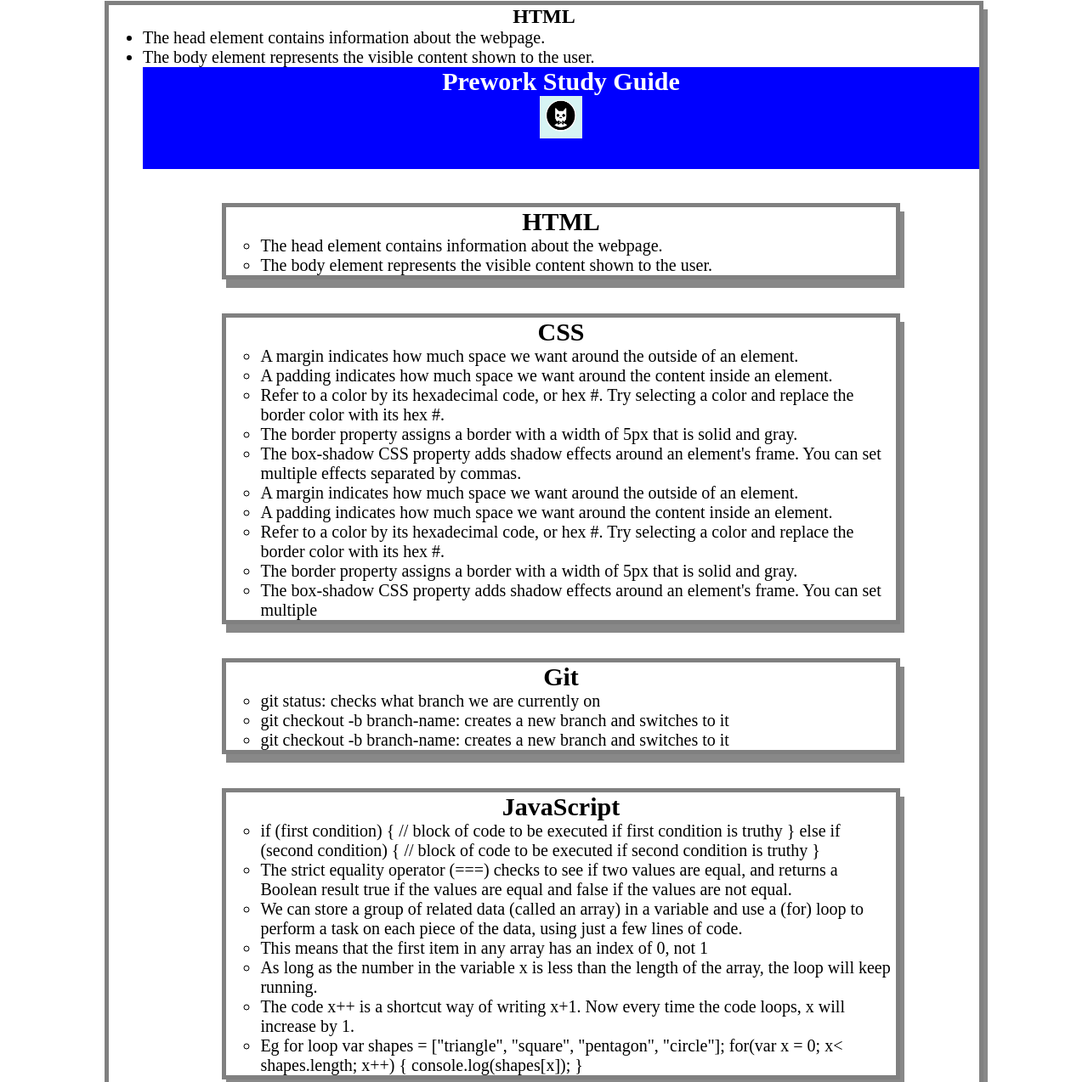
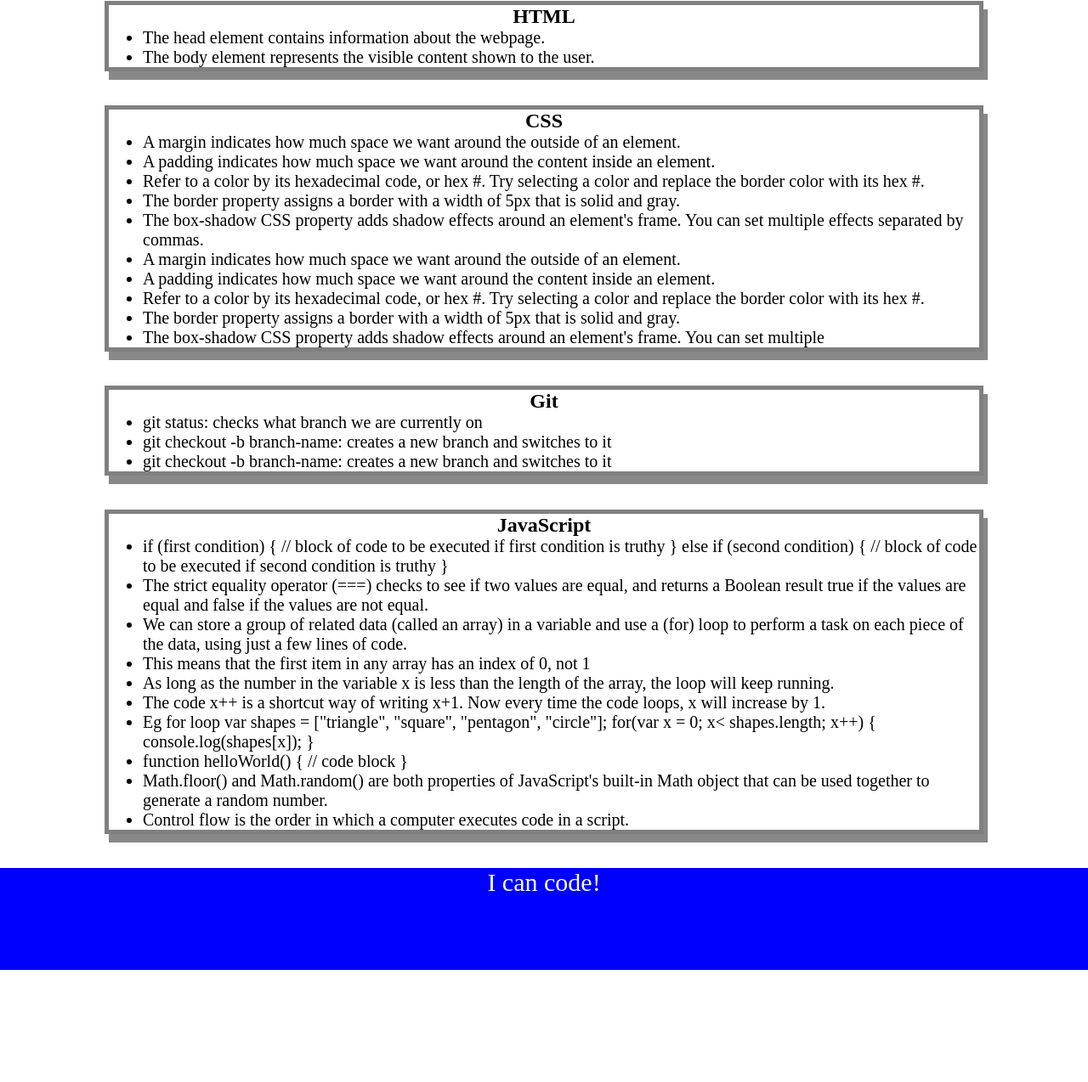
Before and after one commit to Amrit1-kaur/Prework-study-guide, a plain HTML site: page index.html in a window 1280 px wide. Shown: the part 159-1433 px from the top of the page at 85% size. After the commit the page ends 1301 px from the top, so only its background shows below. Drawn offline with Linux system fonts and the light colour scheme.

Commit message:
Added Javascript in the project and linked with HTML

```diff
--- a/assets/script.js
+++ b/assets/script.js
@@ -1,18 +1,26 @@
- /*var topic = "HTML";
+var topics = ['HTML', 'CSS', 'Git', 'JavaScript'];
+var randomTopic = topics[Math.floor(Math.random() *topics.length)];
 
-if (topic === 'HTML') {
+function listTopics(){
+for (var x = 0;x < topics.length; x++){
+console.log(topics[x]);
+}}
+
+ function selectTopic(){
+if (randomTopic === 'HTML') {
   console.log("Let's study HTML!");
-} else if (topic === 'CSS') {
+} else if (randomTopic === 'CSS') {
   console.log("Let's study CSS!");
-} else if (topic === 'Git') {
+} else if (randomTopic === 'Git') {
   console.log("Let's study Git!");
-} else if (topic === 'JavaScript') {
+} else if (randomTopic === 'JavaScript') {
   console.log("Let's study JavaScript!");
 } else {
   console.log('Please try again!');}
-*/
+ }
 
-  var topics = ['HTML', 'CSS', 'Git', 'JavaScript'];
-  for (var x = 0;x < topics.length; x++){
-console.log(topics[x]);
-  }
+
+  console.log('Here are the topics we learned through prework')
+listTopics();
+console.log('Which topic should we study first')
+  selectTopic();
--- a/index.html
+++ b/index.html
@@ -26,27 +26,12 @@
           <li>
             The body element represents the visible content shown to the user.
           </li>
-
-  <link rel="stylesheet" href="./assets/style.css">
-  <body>
-    <header id="Hello world">
-      <h1>Prework Study Guide</h1>
-      <img src="./assets/bowtie-cat.png" alt="Profile image of cat wearing a bow tie." />
-    </header>
-    <main>
-       <section class="card" id="html-section">
-        <h2>HTML</h2>
-        <ul>
-          <li>The head element contains information about the webpage.</li>
-          <li>The body element represents the visible content shown to the user.</li>
-
         </ul>
       </section>
 
       <section class="card" id="css-section">
         <h2>CSS</h2>
         <ul>
-
           <li>
             A margin indicates how much space we want around the outside of an
             element.
@@ -68,11 +53,26 @@
             frame. You can set multiple effects separated by commas.
           </li>
 
-          <li>A margin indicates how much space we want around the outside of an element.</li>
-          <li>A padding indicates how much space we want around the content inside an element.</li>
-          <li> Refer to a color by its hexadecimal code, or hex #. Try selecting a color and replace the border color with its hex #.</li>
-          <li>The border property assigns a border with a width of 5px that is solid and gray.</li>
-          <li>The box-shadow CSS property adds shadow effects around an element's frame. You can set multiple </li>
+          <li>
+            A margin indicates how much space we want around the outside of an
+            element.
+          </li>
+          <li>
+            A padding indicates how much space we want around the content inside
+            an element.
+          </li>
+          <li>
+            Refer to a color by its hexadecimal code, or hex #. Try selecting a
+            color and replace the border color with its hex #.
+          </li>
+          <li>
+            The border property assigns a border with a width of 5px that is
+            solid and gray.
+          </li>
+          <li>
+            The box-shadow CSS property adds shadow effects around an element's
+            frame. You can set multiple
+          </li>
         </ul>
       </section>
 
@@ -84,8 +84,9 @@
             git checkout -b branch-name: creates a new branch and switches to it
           </li>
 
-          <li>git checkout -b branch-name: creates a new branch and switches to it</li>
-
+          <li>
+            git checkout -b branch-name: creates a new branch and switches to it
+          </li>
         </ul>
       </section>
 
@@ -123,7 +124,16 @@
             "circle"]; for(var x = 0; x< shapes.length; x++) {
             console.log(shapes[x]); }
           </li>
-
+          <li>function helloWorld() { // code block }</li>
+          <li>
+            Math.floor() and Math.random() are both properties of JavaScript's
+            built-in Math object that can be used together to generate a random
+            number.
+          </li>
+          <li>
+            Control flow is the order in which a computer executes code in a
+            script.
+          </li>
         </ul>
       </section>
     </main>
@@ -132,6 +142,5 @@
       <p>I can code!</p>
     </footer>
     <script src="./assets/script.js"></script>
-
   </body>
 </html>
```
